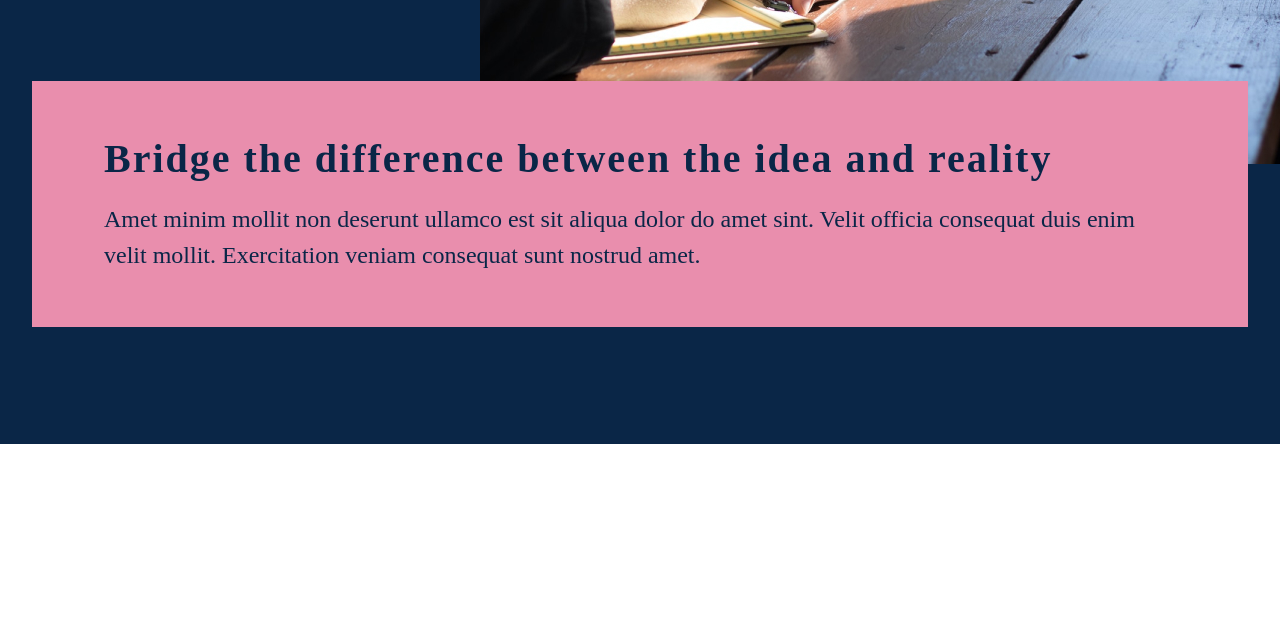
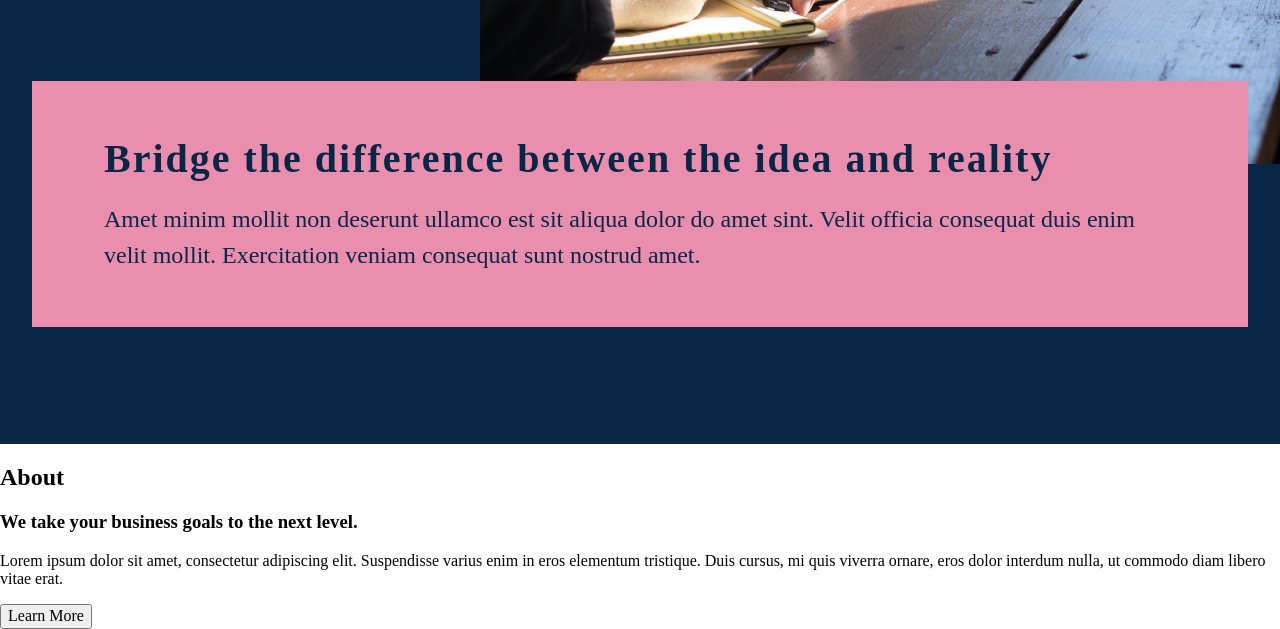
Before and after one commit to FialkaLesnaya/agency-landing-page, a plain HTML site: page index.html in a window 1280 px wide. Shown: the part 566-1195 px from the top of the page. Before the commit the page ends 1010 px from the top, so only its background shows below. Drawn offline with Linux system fonts and the light colour scheme.

Commit message:
Блок About

```diff
--- a/index.html
+++ b/index.html
@@ -63,6 +63,30 @@
 
             <div class="presentation__image"></div>
         </section>
+
+        <section class="about">
+
+            <div class="about__wraper">
+                <h2 class="about__title">
+                    About
+                </h2>
+
+                <h3 class="about__subtitle">
+                    We take your business goals to the next level.
+                </h3>
+
+                <p class="about__description">
+                    Lorem ipsum dolor sit amet, consectetur adipiscing elit. Suspendisse varius enim in eros elementum
+                    tristique. Duis cursus, mi quis viverra ornare, eros dolor interdum nulla, ut commodo diam libero vitae
+                    erat.
+                </p>
+
+                <button class="about__button">
+                    Learn More
+                </button>
+            </div>
+
+        </section>
     </main>
 </body>
 
```
